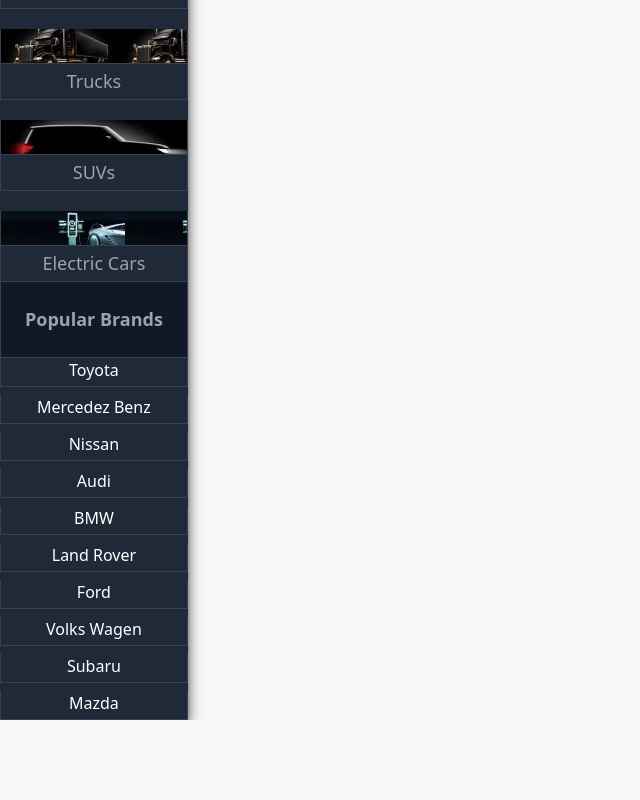
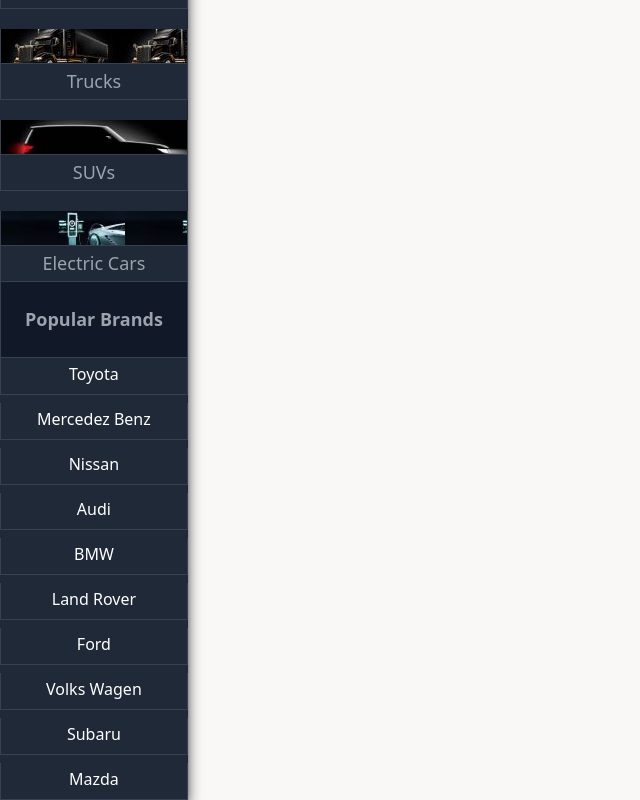
Before and after one commit to PixelVans/AutoVault1, a React (Vite) app in the folder frontend/: page / in a window 1280 px wide. Shown: the part 412-1212 px from the top of the page, without its empty margins (0-640 px from the left). Before the commit the page ends 1132 px from the top, so only its background shows below. Built offline with nearby package versions, Linux system fonts and the light colour scheme; no server answers.

Commit message:
.fix search

```diff
--- a/frontend/src/assets/pages/HomePage.jsx
+++ b/frontend/src/assets/pages/HomePage.jsx
@@ -107,11 +107,11 @@
 
 
   return (
-    <div className='flex'>
+    <div className='flex min-h-screen'>
 
 
 
-              <div className='bg-gray-800 h-full mt-1 max-w-[450px] flex flex-col shadow-lg shadow-black'>
+              <div className='bg-gray-800 min-h-screen mt-1 max-w-[470px] flex flex-col shadow-lg shadow-black'>
         <div className='border border-gray-700 text-center p-2 bg-slate-900 mb-[20px]'>
           <h1 className='text-gray-400  text-center  font-bold text-[20px] mt-7 mb-[20px]'>Sort Type</h1>
         </div>
@@ -123,7 +123,7 @@
           className='hover:scale-x-105 hover:bg-slate-900 hover:rounded-lg duration-300 ease-in-out  cursor-pointer'>
         <div className='border border-gray-700 text-center p-2 mt-5 border-t-0 bg-supercar h-[35px] shadow-lg'></div>
         <div className='border border-gray-700 border-t-0 text-center p-1'>
-          <h1 className='text-gray-400 text-center  text-[18px]'>Super Cars</h1>
+          <h1 className='text-gray-400 text-center  text-[18px]'>Need For Speed</h1>
         </div>
         </div>
 
@@ -185,64 +185,74 @@
 
         <div
           onClick={()=>handleCarBrand('toyota')}
-          className='border border-gray-700 border-t-0 text-center  hover:scale-x-110 hover:bg-slate-900 hover:rounded-lg duration-300 ease-in-out'>
+          className='border border-gray-700 border-t-0 text-center
+          p-1 cursor-default hover:scale-x-110 hover:bg-slate-900 hover:rounded-lg duration-300 ease-in-out'>
           <h1 className='text-white text-center  text-[16px] mb-1'>Toyota</h1>
         </div>
 
 
         <div
         onClick={()=>handleCarBrand('mercedez')}
-          className='border border-gray-700 border-t-0 text-center mt-2  hover:scale-x-105 hover:bg-slate-900 hover:rounded-lg duration-300 ease-in-out'>
+          className='border border-gray-700 border-t-0 text-center mt-2
+           p-1 cursor-default hover:scale-x-105 hover:bg-slate-900 hover:rounded-lg duration-300 ease-in-out'>
           <h1 className='text-white text-center  text-[16px] mb-1'>Mercedez Benz</h1>
         </div>
 
 
         <div
           onClick={()=>handleCarBrand('nissan')}
-          className='border border-gray-700 border-t-0 text-center  mt-2 hover:scale-x-105 hover:bg-slate-900 hover:rounded-lg duration-300 ease-in-out'>
+          className='border border-gray-700 border-t-0 text-center
+           p-1 cursor-default  mt-2 hover:scale-x-105 hover:bg-slate-900 hover:rounded-lg duration-300 ease-in-out'>
           <h1 className='text-white text-center  text-[16px] mb-1'>Nissan</h1>
         </div>
 
         <div
          onClick={()=>handleCarBrand('audi')}
-          className='border border-gray-700 border-t-0 text-center  mt-2 hover:scale-x-105 hover:bg-slate-900 hover:rounded-lg duration-300 ease-in-out'>
+          className='border border-gray-700 border-t-0 text-center
+           p-1 cursor-default  mt-2 hover:scale-x-105 hover:bg-slate-900 hover:rounded-lg duration-300 ease-in-out'>
           <h1 className='text-white text-center  text-[16px] mb-1'>Audi</h1>
         </div>
 
         <div
           onClick={()=>handleCarBrand('bmw')}
-          className='border border-gray-700 border-t-0 text-center  mt-2 hover:scale-x-105 hover:bg-slate-900 hover:rounded-lg duration-300 ease-in-out'>
+          className='border border-gray-700 border-t-0 text-center
+           p-1 cursor-default  mt-2 hover:scale-x-105 hover:bg-slate-900 hover:rounded-lg duration-300 ease-in-out'>
           <h1 className='text-white text-center  text-[16px] mb-1'>BMW</h1>
         </div>
 
         <div
         onClick={()=>handleCarBrand('land rover')}
-          className='border border-gray-700 border-t-0 text-center  mt-2 hover:scale-x-105 hover:bg-slate-900 hover:rounded-lg duration-300 ease-in-out'>
+          className='border border-gray-700 border-t-0 text-center
+           p-1 cursor-default  mt-2 hover:scale-x-105 hover:bg-slate-900 hover:rounded-lg duration-300 ease-in-out'>
           <h1 className='text-white text-center  text-[16px] mb-1'>Land Rover</h1>
         </div>
 
         <div
           onClick={()=>handleCarBrand('ford')}
-          className='border border-gray-700 border-t-0 text-center  mt-2 hover:scale-x-105 hover:bg-slate-900 hover:rounded-lg duration-300 ease-in-out'>
+          className='border border-gray-700 border-t-0 text-center
+           p-1 cursor-default  mt-2 hover:scale-x-105 hover:bg-slate-900 hover:rounded-lg duration-300 ease-in-out'>
           <h1 className='text-white text-center  text-[16px] mb-1'>Ford</h1>
         </div>
 
         <div
         onClick={()=>handleCarBrand('volks wagen')}
-          className='border border-gray-700 border-t-0 text-center mt-2 hover:scale-x-105 hover:bg-slate-900 hover:rounded-lg duration-300 ease-in-out'>
+          className='border border-gray-700 border-t-0 text-center
+            p-1 cursor-default  mt-2 hover:scale-x-105 hover:bg-slate-900 hover:rounded-lg duration-300 ease-in-out'>
           <h1 className='text-white text-center  text-[16px] mb-1'>Volks Wagen</h1>
         </div>
 
         <div
           onClick={()=>handleCarBrand('subaru')}
-          className='border border-gray-700 border-t-0 text-center  mt-2 hover:scale-x-105 hover:bg-slate-900 hover:rounded-lg duration-300 ease-in-out'>
+          className='border border-gray-700 border-t-0 text-center
+           p-1 cursor-default  mt-2 hover:scale-x-105 hover:bg-slate-900 hover:rounded-lg duration-300 ease-in-out'>
           <h1 className='text-white text-center  text-[16px] mb-1'>Subaru</h1>
         </div>
 
 
         <div
         onClick={()=>handleCarBrand('mazda')}
-          className='border border-gray-700 border-t-0 text-center  mt-2 hover:scale-x-105 hover:bg-slate-900 hover:rounded-lg duration-300 ease-in-out'>
+          className='border border-gray-700 border-t-0 text-center
+           p-1 cursor-default  mt-2 hover:scale-x-105 hover:bg-slate-900 hover:rounded-lg duration-300 ease-in-out'>
           <h1 className='text-white text-center  text-[16px] mb-1'>Mazda</h1>
         </div>
 
--- a/frontend/src/assets/pages/Search.jsx
+++ b/frontend/src/assets/pages/Search.jsx
@@ -1,12 +1,20 @@
 import { React, useState, useEffect } from 'react'
 import { useNavigate } from 'react-router-dom';
+import { viewListing } from '../../../redux/userSlice';
+import { useDispatch } from 'react-redux';
+
+
+
+
 
 export default function Search() {
     const [searchListings, setSearchListings] = useState([]);
     const [listings, setListings] = useState([]);
     const [showMore, setShowMore] = useState(false);
   const navigate = useNavigate()
+  const dispatch = useDispatch()
   const [loadingCat, setLoading] = useState(false)
+
 
 
 
@@ -99,14 +107,12 @@
 
 
 
-    const handlegetListing = async (id) => {
-
-        try {
-          const res = await fetch(`auth/user/get-listing/${id}`);
-
-          const data = await res.json()
 
 
+    const handlegetListing = async (id) => {
+      try {
+        const res = await fetch(`/auth/user/get-listing/${id}`);
+      const data = await res.json()
       dispatch(viewListing(data))
         navigate(`/view/listing/${data._id}`)
       } catch (error) {
@@ -114,8 +120,6 @@
       }
 
   }
-
-
 
 
 
```
Lines whose indentation alone changed are shown as unchanged.
